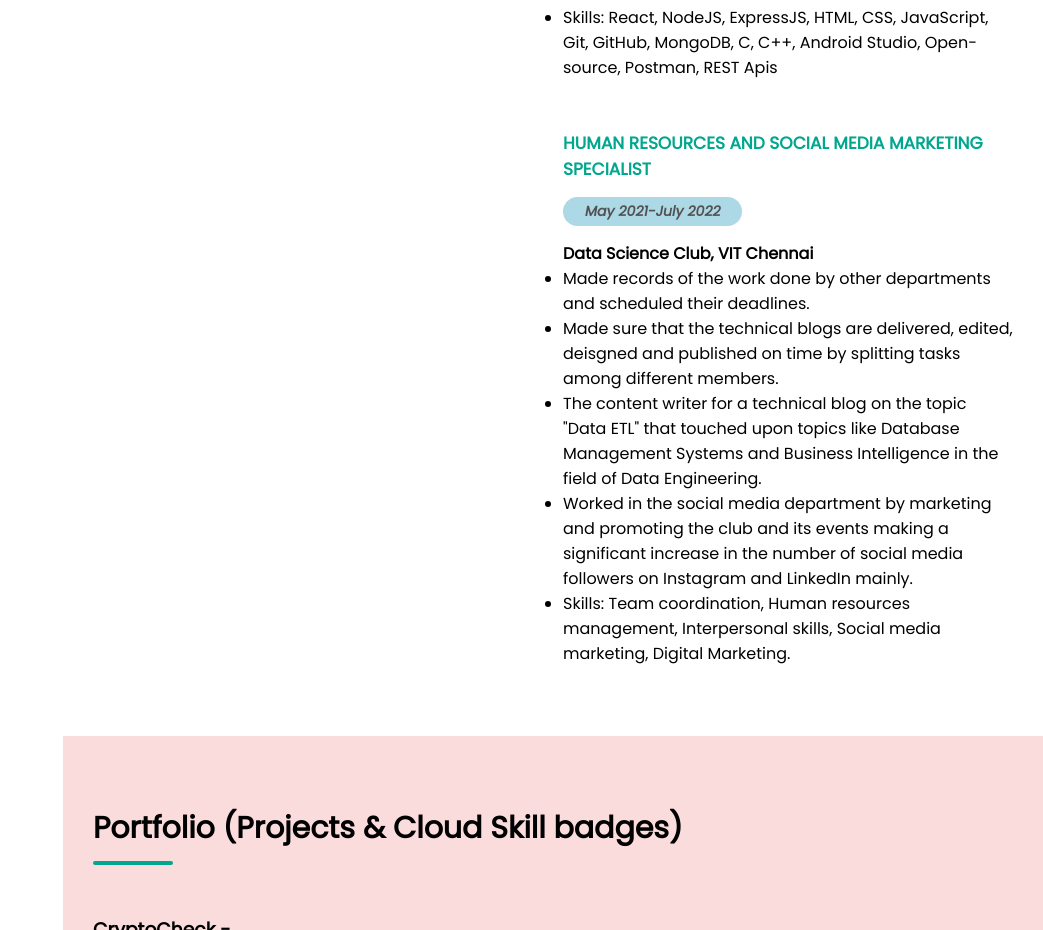
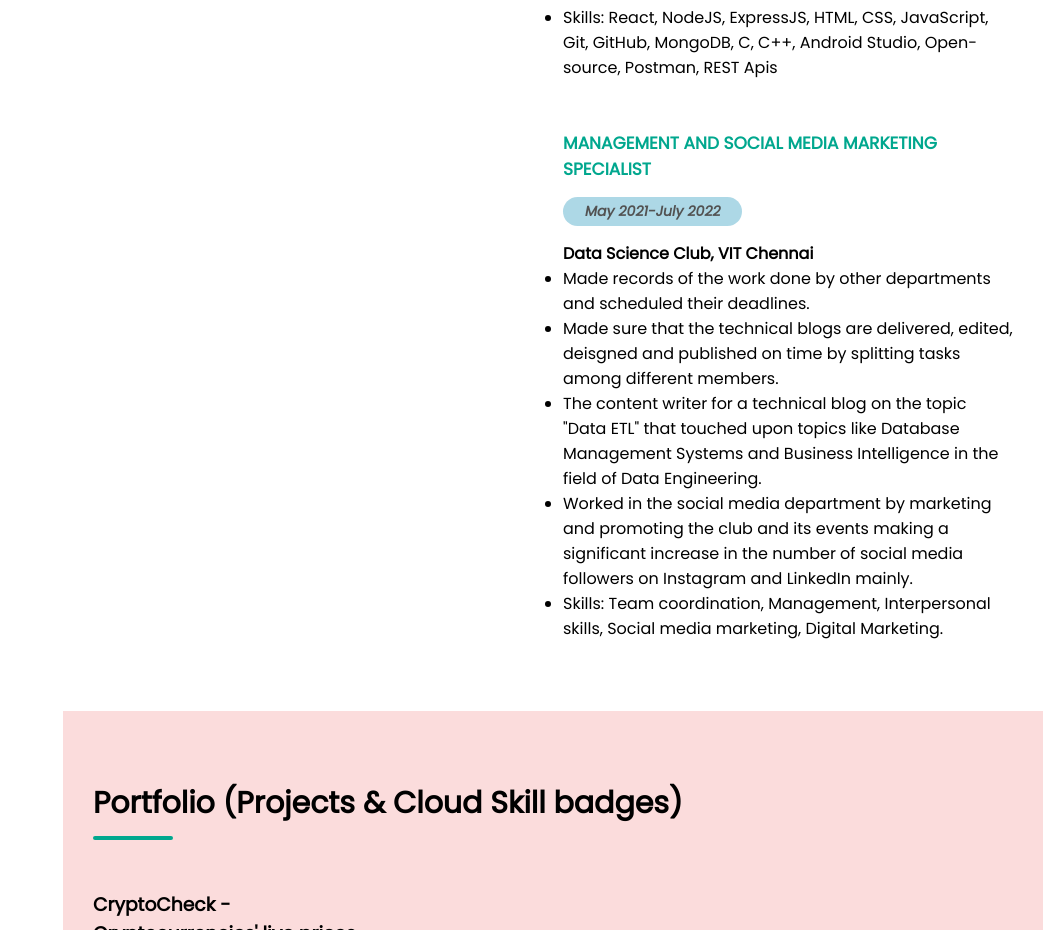
Before and after one commit to sanjana-ravishankar/Portfolio-website, a plain HTML site: page index.html in a window 1280 px wide. Shown: the part 5486-6416 px from the top of the page, without its empty margins (237-1280 px from the left). Drawn offline with nearby package versions, Linux system fonts and the light colour scheme.

Commit message:
Update index.html

```diff
--- a/index.html
+++ b/index.html
@@ -273,7 +273,7 @@
                         </ul>
                         <div class="pro-exp"></div>
                         <br>                 </br>
-                        <h3>Human Resources and Social Media Marketing specialist</h3>
+                        <h3>Management and Social Media Marketing specialist</h3>
                         <span class="sp-box">May 2021-July 2022</span>
                         <p><b>Data Science Club, VIT Chennai</p></b>
                         <ul>
@@ -281,7 +281,7 @@
                             <li>Made sure that the technical blogs are delivered, edited, deisgned and published on time by splitting tasks among different members.</li>
                             <li>The content writer for a technical blog on the topic "Data ETL" that touched upon topics like Database Management Systems and Business Intelligence in the field of Data Engineering.</li>
                             <li>Worked in the social media department by marketing and promoting the club and its events making a significant increase in the number of social media followers on Instagram and LinkedIn mainly.</li>
-                            <li>Skills: Team coordination, Human resources management, Interpersonal skills, Social media marketing, Digital Marketing.</li>
+                            <li>Skills: Team coordination, Management, Interpersonal skills, Social media marketing, Digital Marketing.</li>
 
                         </ul>
                     </div>
```
